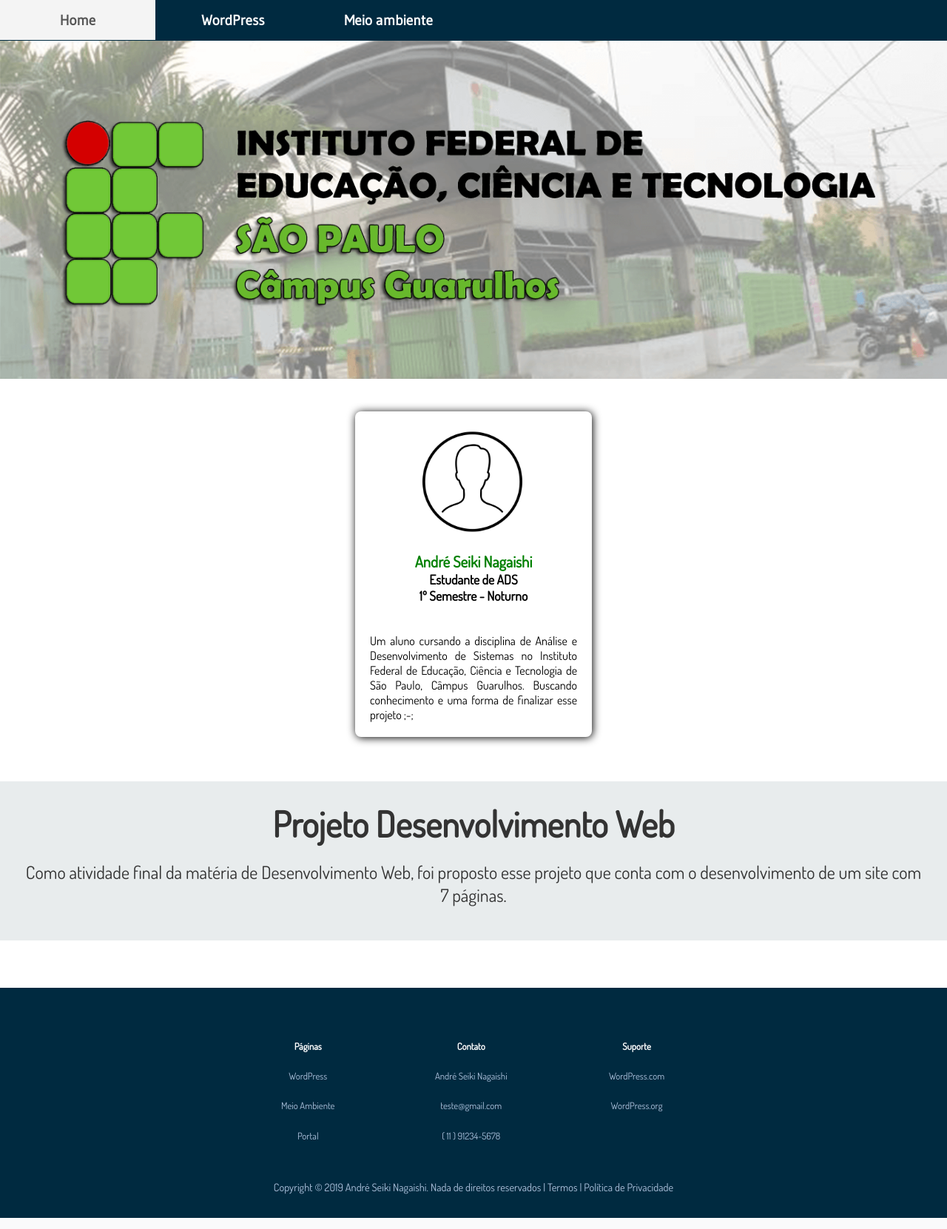
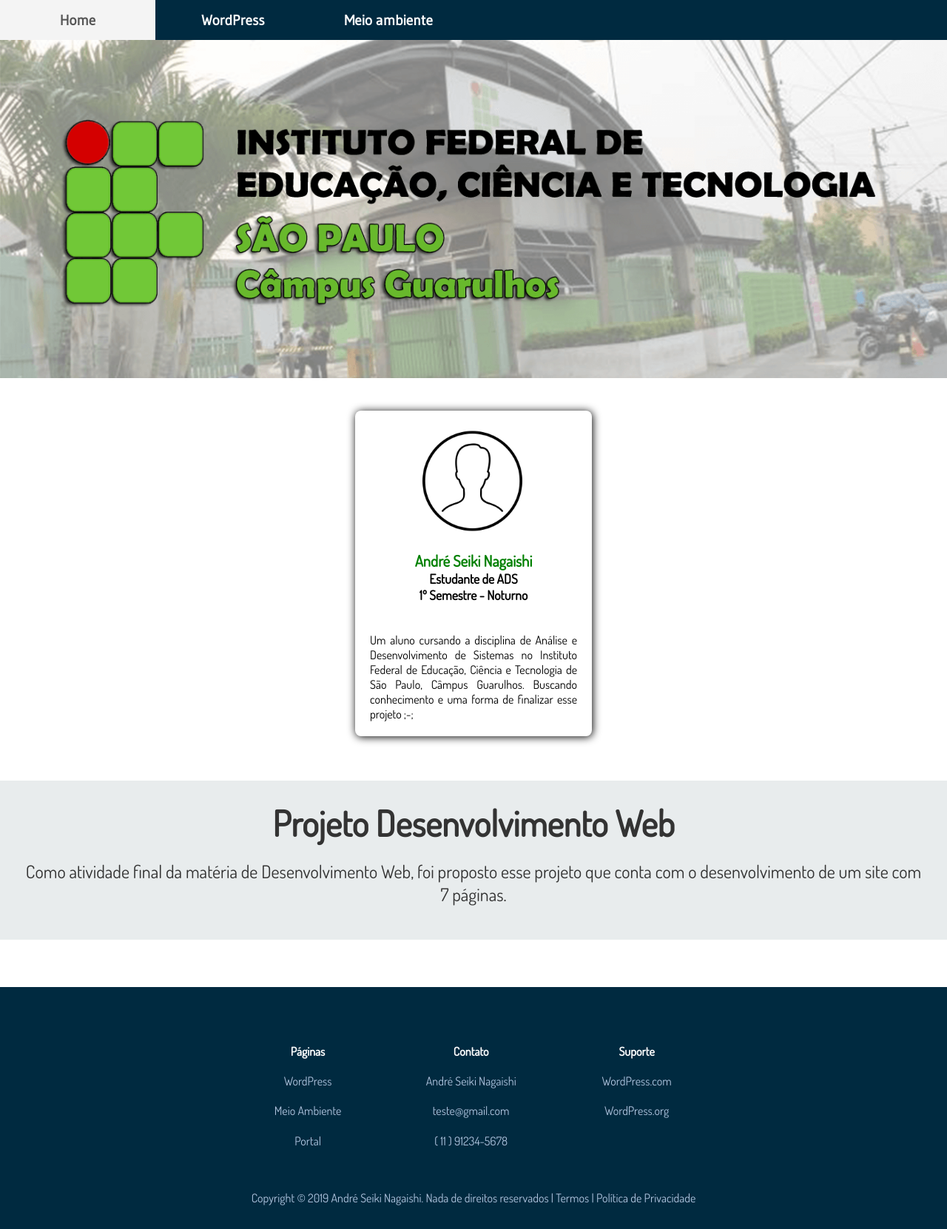
Before and after one commit to seikinagaishi/college-projects, a PHP site: page /index.html in a window 1280 px wide. Shown: the whole page at 74% size. Run offline with PHP 8.4, Linux system fonts and the light colour scheme.

Commit message:
Update style.css

```diff
--- a/css/style.css
+++ b/css/style.css
@@ -38,7 +38,7 @@ label[for="respbt"]{
 	font-family: 'Gudea', sans-serif;
 	font-size: 1.2rem;
 	width: 100%;
-	height: 55px;
+	height: 54px;
 }
 
 #nav ul{
@@ -350,7 +350,7 @@ footer{
 	background-color: #002A40;
 	width: 100%;
 	color: white;
-	font-size: 0.8rem;
+	font-size: 1rem;
 	text-align: justify;
 	padding: 2% 0;
 	margin: auto;
@@ -373,7 +373,7 @@ table.rdp{
 p.copyright{
 	text-align: center;
 	font-family: 'Dosis', sans-serif;
-	font-size: 0.9rem;
+	font-size: 1rem;
 	color: lightsteelblue;
 	font-weight: normal;
 	line-height: 2rem;
```
